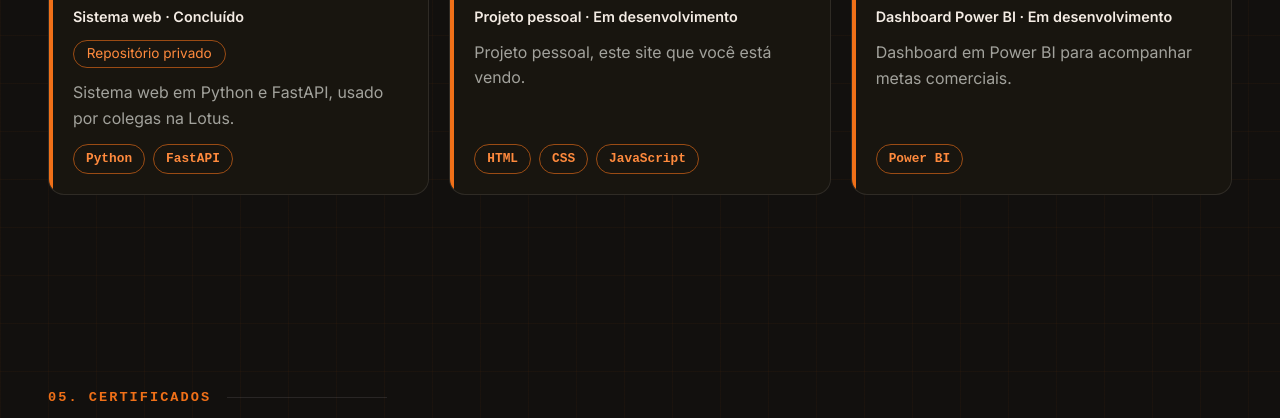
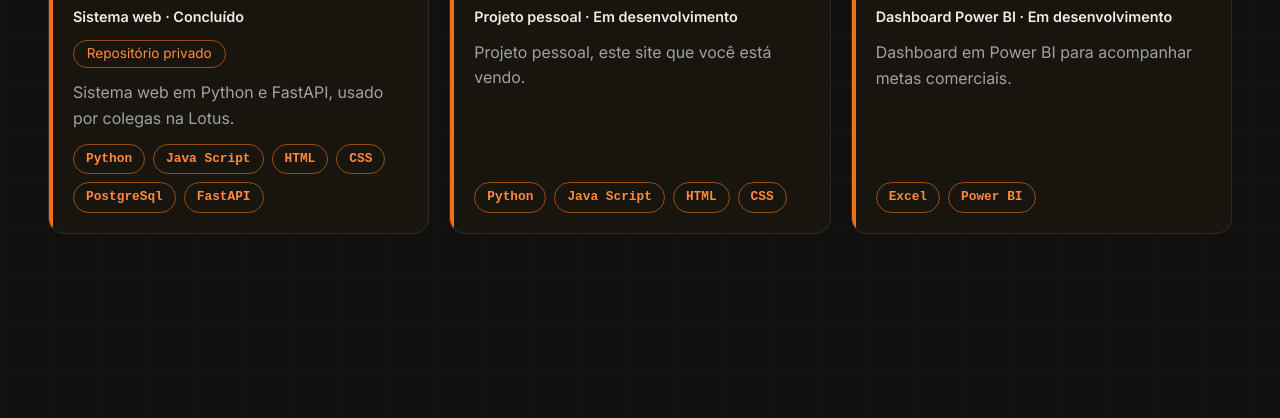
Before and after one commit to ThiagoBratz/Saas_Portfolio, a plain HTML site: page index.html in a window 1280 px wide. Shown: the part 3085-3503 px from the top of the page. Drawn offline with Linux system fonts and the light colour scheme.

Commit message:
adicionando imgens de portifolio e de perfil

```diff
--- a/index.html
+++ b/index.html
@@ -142,7 +142,7 @@
       </div>
 
       <figure class="foto">
-        <img src="assets/img/foto.jpg" alt="Foto de Thiago Bratz" width="800" height="1000" loading="lazy" decoding="async">
+        <img src="assets/img/foto_thiago.jpg" alt="Foto de Thiago Bratz" width="800" height="1000" loading="lazy" decoding="async">
         <span class="chip chip-terminal" aria-hidden="true">&gt;_</span>
         <span class="chip chip-linux" aria-hidden="true">Linux</span>
       </figure>
@@ -225,6 +225,10 @@
             <p>Sistema web em Python e FastAPI, usado por colegas na Lotus.</p>
             <ul class="etiquetas" aria-label="Tecnologias do Lotools">
               <li>Python</li>
+              <li>Java Script</li>
+              <li>HTML</li>
+              <li>CSS</li>
+              <li>PostgreSql</li>
               <li>FastAPI</li>
             </ul>
           </div>
@@ -237,9 +241,10 @@
             <p class="meta">Projeto pessoal · Em desenvolvimento</p>
             <p>Projeto pessoal, este site que você está vendo.</p>
             <ul class="etiquetas" aria-label="Tecnologias do Portfólio">
+               <li>Python</li>
+              <li>Java Script</li>
               <li>HTML</li>
               <li>CSS</li>
-              <li>JavaScript</li>
             </ul>
           </div>
         </article>
@@ -251,6 +256,7 @@
             <p class="meta">Dashboard Power BI · Em desenvolvimento</p>
             <p>Dashboard em Power BI para acompanhar metas comerciais.</p>
             <ul class="etiquetas" aria-label="Tecnologias do Dashboard">
+              <li>Excel</li>
               <li>Power BI</li>
             </ul>
           </div>
```
Also changed, not shown: assets/img/certificados/pensamento-computacional.png (added), assets/img/certificados/python-primeira-aplicacao.png (added), assets/img/foto_thiago.jpg (added), assets/img/projetos/dashboard.png (added), assets/img/projetos/lotools.png (added), assets/img/projetos/portfolio.png (added).
